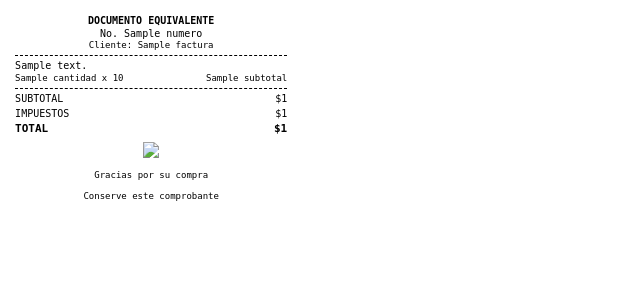
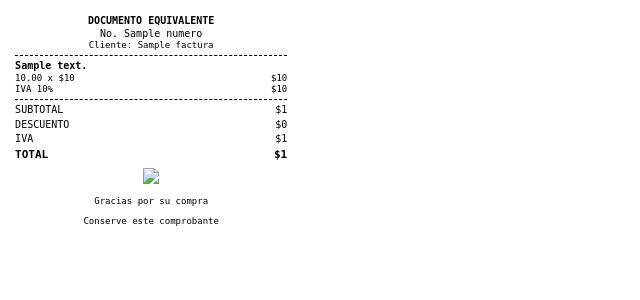
Before and after one commit to mauromanjads/lidasoft, a Python web app: template app/templates/factura_pos.html in a window 1280 px wide. Shown: the top 300 px of the page, without its empty margins (0-640 px from the left). Run offline with Jinja, Linux system fonts and the light colour scheme; the template is opened without the code that fills it: most values are stand-ins (such as "Sample title", 1, 10 or a date in 2020).

Commit message:
se ajusta diseño factura pos

```diff
--- a/app/templates/factura_pos.html
+++ b/app/templates/factura_pos.html
@@ -3,9 +3,7 @@
 <head>
 <meta charset="utf-8">
 <style>
-  * {
-    box-sizing: border-box;
-  }
+  * { box-sizing: border-box; }
 
   body {
     margin: 0;
@@ -16,21 +14,13 @@
   }
 
   .ticket {
-    width: 80mm;     /* 👉 cambiar a 58mm si aplica */
+    width: 80mm; /* cambiar a 58mm si aplica */
     padding: 4mm;
   }
 
-  .center {
-    text-align: center;
-  }
-
-  .bold {
-    font-weight: bold;
-  }
-
-  .small {
-    font-size: 9px;
-  }
+  .center { text-align: center; }
+  .bold { font-weight: bold; }
+  .small { font-size: 9px; }
 
   .line {
     border-top: 1px dashed #000;
@@ -44,11 +34,11 @@
   }
 
   .item {
-    margin-bottom: 2px;
+    margin-bottom: 3px;
   }
 
   .item-desc {
-    width: 100%;
+    font-weight: bold;
     white-space: nowrap;
     overflow: hidden;
     text-overflow: ellipsis;
@@ -60,23 +50,14 @@
     font-size: 9px;
   }
 
-  .totals .row {
-    margin: 2px 0;
-  }
+  .totals .row { margin: 2px 0; }
 
   .total-final {
     font-size: 11px;
     font-weight: bold;
   }
 
-  .qr {
-    margin-top: 6px;
-  }
-
-  .footer {
-    margin-top: 6px;
-    font-size: 9px;
-  }
+  .qr { margin-top: 6px; }
 </style>
 </head>
 
@@ -104,9 +85,27 @@
       <div class="item-desc">
         {{ item["descripcion"] }}
       </div>
+
       <div class="item-sub">
-          <span>{{ item["cantidad"] }} x {{ item["precio_unitario"] }}</span>
-          <span>{{ item["subtotal"] }}</span>
+        <span>
+          {{ "{:.2f}".format(item["cantidad"]) }}
+          x ${{ "{:,.0f}".format(item["precio_unitario"]) }}
+        </span>
+        <span>
+          ${{ "{:,.0f}".format(item["total"]) }}
+        </span>
+      </div>
+
+      {% if item["descuento"] > 0 %}
+      <div class="item-sub">
+        <span>Desc.</span>
+        <span>- ${{ "{:,.0f}".format(item["descuento"]) }}</span>
+      </div>
+      {% endif %}
+
+      <div class="item-sub">
+        <span>IVA {{ "{:.0f}".format(item["impuesto_porcentaje"]) }}%</span>
+        <span>${{ "{:,.0f}".format(item["impuesto"]) }}</span>
       </div>
     </div>
   {% endfor %}
@@ -117,16 +116,22 @@
   <div class="totals">
     <div class="row">
       <span>SUBTOTAL</span>
-        <span>${{ factura.total_sin_impuesto }}</span>
+      <span>${{ "{:,.0f}".format(factura.total_sin_impuesto or 0) }}</span>
     </div>
+
     <div class="row">
-        <span>IMPUESTOS</span>
-        <span>${{ factura.total_impuesto }}</span>
+      <span>DESCUENTO</span>
+      <span>${{ "{:,.0f}".format(factura.descuento or 0) }}</span>
+    </div>
+
+    <div class="row">
+      <span>IVA</span>
+      <span>${{ "{:,.0f}".format(factura.total_impuesto or 0) }}</span>
     </div>
 
     <div class="row total-final">
       <span>TOTAL</span>
-        <span>${{ factura.total_con_impuesto }}</span>
+      <span>${{ "{:,.0f}".format(factura.total_con_impuesto or 0) }}</span>
     </div>
   </div>
 
@@ -138,9 +143,9 @@
   {% endif %}
 
   <!-- PIE -->
-    <div class="footer center">
+  <div class="center small">
     <p>Gracias por su compra</p>
-      <p class="small">Conserve este comprobante</p>
+    <p>Conserve este comprobante</p>
   </div>
 
 </div>
```
Also changed, not shown: invoices/demo/2026/qr_FAC4.png (added), 2 other files. Lines whose indentation alone changed are shown as unchanged.
